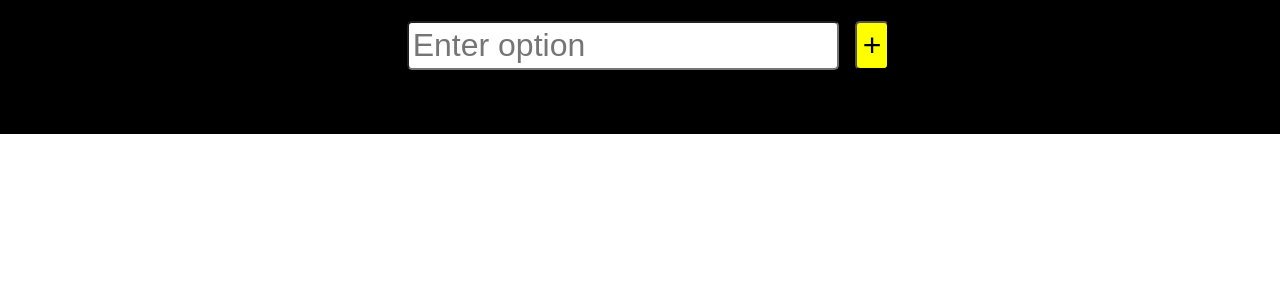
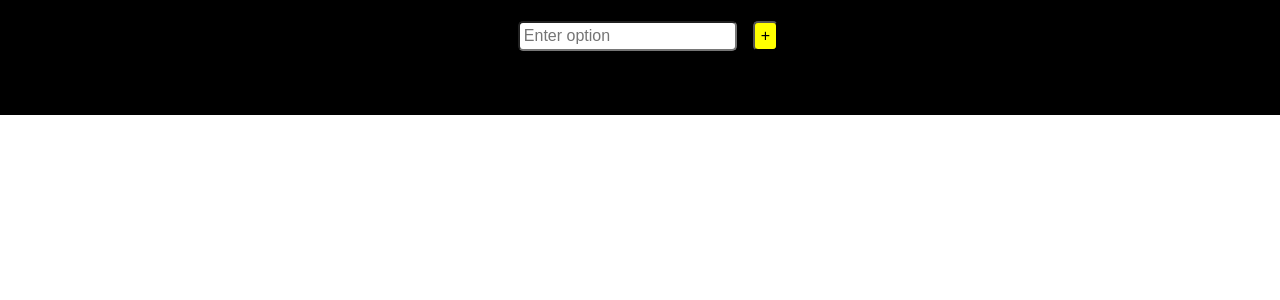
Before and after one commit to beattie19/chooser, a React (Create React App) app: page / in a window 1280 px wide. Shown: the top 300 px of the page. Built offline with nearby package versions, Linux system fonts and the light colour scheme.

Commit message:
Reduce input size

```diff
--- a/src/components/InputForm/styles.module.scss
+++ b/src/components/InputForm/styles.module.scss
@@ -2,7 +2,7 @@
     padding: 4px;
     margin: 0 1rem;
     border-radius: 5px;
-    font-size: 2rem;
+    font-size: 1rem;
 }
 
 form {
@@ -12,7 +12,7 @@ form {
 
     button {
         border-radius: 5px;
-        font-size: 2rem;
+        font-size: 1rem;
         background-color: yellow;
     }
 }
--- a/src/components/OptionListItem/styles.module.scss
+++ b/src/components/OptionListItem/styles.module.scss
@@ -1,6 +1,6 @@
 .listItem {
-    width: 30%;
-    margin: 1%;
+    // width: 40%;
+    margin: 2%;
     padding: 5px;
     border-radius: 5px;
     list-style: none;
@@ -9,6 +9,10 @@
     justify-content: space-between;
     border: 2px black solid;
     align-items: center;
+
+    li {
+      margin-right: 5px;
+    }
 }
 
 .deleteItem {
```
